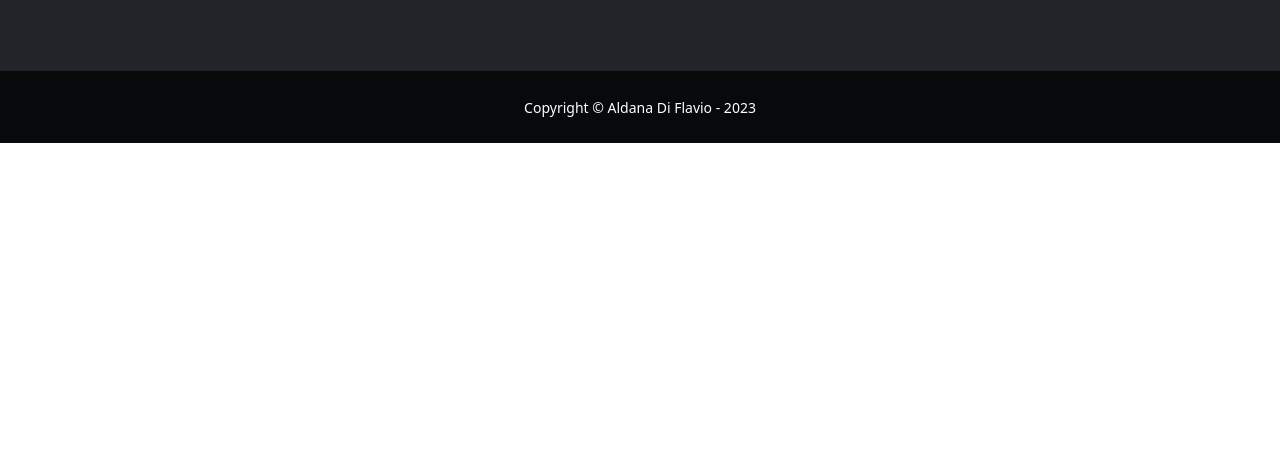
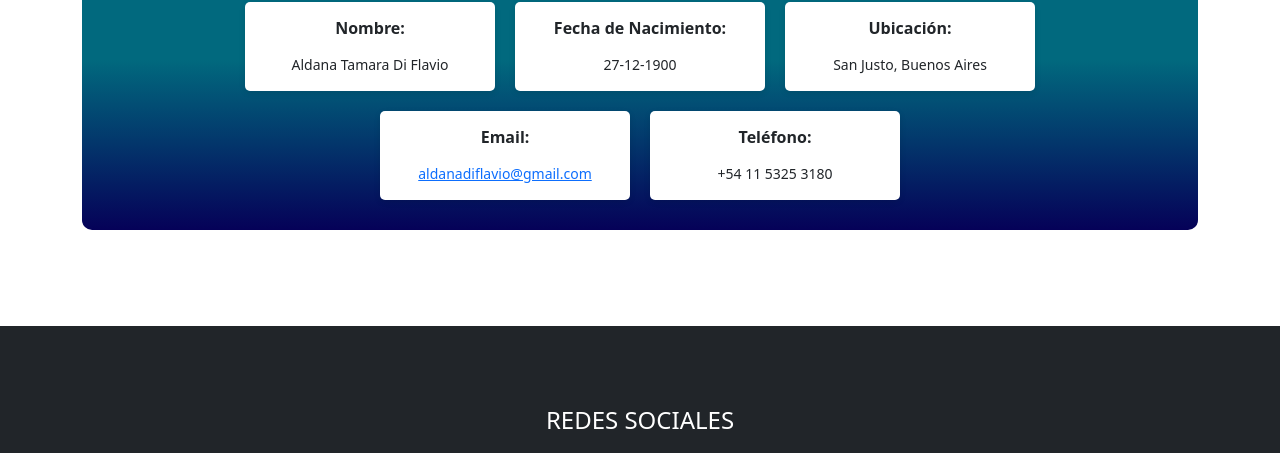
Before and after one commit to aldanadiflavio/curriculum-vitae, a plain HTML site: page index.html in a window 1280 px wide. Shown: the part 2318-2771 px from the top of the page. Before the commit the page ends 2461 px from the top, so only its background shows below. Drawn offline with nearby package versions, Linux system fonts and the light colour scheme.

Commit message:
se creo la seccion de contacto y se cambio foto de perfil

```diff
--- a/css/estilo.css
+++ b/css/estilo.css
@@ -208,6 +208,47 @@ box-shadow: 6px 6px 14px -7px rgba(0,0,0,0.75);
   margin-bottom: 0;
 }
 
+/*SECCION CONTACTO*/
+.datos-personales {
+  margin-top: 40px;
+  border-radius: 10px;
+  background: linear-gradient(0deg, rgb(5, 1, 88) 0%, rgb(1, 105, 126) 66%);
+  padding: 20px;
+}
+
+.datos-personales h2 {
+  margin-bottom: 20px;
+  text-align: center;
+  font-size: 28px;
+  font-weight: bold;
+}
+
+.info-personal {
+  display: flex;
+  flex-wrap: wrap;
+  justify-content: center;
+}
+
+.info-personal-item {
+  margin: 10px;
+  padding: 10px;
+  background-color: #FFF;
+  border-radius: 5px;
+  box-shadow: 0 2px 6px rgba(0, 0, 0, 0.1);
+  width: 250px;
+  text-align: center;
+  font-size: 16px;
+}
+
+.info-personal-label {
+  font-weight: bold;
+}
+
+.info-personal-value {
+  margin-top: 5px;
+  font-size: 14px;
+}
+
 
 /*boton para volver arriba*/
 .scroll-top {
--- a/index.html
+++ b/index.html
@@ -25,8 +25,10 @@
       </button>
       <div class="collapse navbar-collapse" id="navbarResponsive">
         <ul class="navbar-nav ms-auto">
-          <li class="nav-item mx-0 mx-lg-1"><a class="nav-link py-3 px-0 px-lg-3 rounded" href="#exp-laboral">Experiencia laboral</a></li>
-          <li class="nav-item mx-0 mx-lg-1"><a class="nav-link py-3 px-0 px-lg-3 rounded" href="#educacion">Educación</a></li>
+          <li class="nav-item mx-0 mx-lg-1"><a class="nav-link py-3 px-0 px-lg-3 rounded"
+              href="#exp-laboral">Experiencia laboral</a></li>
+          <li class="nav-item mx-0 mx-lg-1"><a class="nav-link py-3 px-0 px-lg-3 rounded"
+              href="#educacion">Educación</a></li>
           <li class="nav-item mx-0 mx-lg-1"><a class="nav-link py-3 px-0 px-lg-3 rounded" href="#contacto">Contacto</a>
           </li>
         </ul>
@@ -39,7 +41,7 @@
   <header class="cabecera bg-secondary text-white text-center fondo-cabecera">
     <div class="container d-flex align-items-center flex-column">
 
-      <img class="mb-5 img-avatar" src="img/buho.png" alt="..." />
+      <img class="mb-5 img-avatar" src="img/avatar.png" alt="..." />
 
       <h1 class="titulo-cabecera text-uppercase mb-0">Aldana Di Flavio</h1>
 
@@ -55,7 +57,7 @@
   <!--Fin barra encabezado-->
 
   <!--Seccion Expericiencia Laboral-->
-  <section id="exp-laboral" class="seccion text-white mb-0" >
+  <section id="exp-laboral" class="seccion text-white mb-0">
     <div class="container">
       <h2 class="titulo-seccion text-center text-uppercase text-dark">Experiencia Laboral</h2>
       <div class="divisor">
@@ -92,7 +94,8 @@
               <P class="card-text">
                 - Mantenimiento correctivo y evolutivo a sistema de afiliados de obra social OSPACP <br>
                 - Actualizar información de los sitios de obra social OSPACP y UPACP <br>
-                - Mantenimiento correctivo y evolutivo a sistema de análisis de muestras de suelos de Laboratorio Fertilab
+                - Mantenimiento correctivo y evolutivo a sistema de análisis de muestras de suelos de Laboratorio
+                Fertilab
               </P>
             </div>
           </div>
@@ -106,7 +109,8 @@
               <p class="card-text"><b>Ministerio de educación (CABA)</b></p>
               <p class="card-text">10/2017 - 12/2018</p>
               <P class="card-text">
-                - Procesamiento y análisis de la información cuantitativa utilizando SQL, elaboración de reportes de estadística educativa, cálculo de indicadores
+                - Procesamiento y análisis de la información cuantitativa utilizando SQL, elaboración de reportes de
+                estadística educativa, cálculo de indicadores
               </P>
             </div>
           </div>
@@ -157,6 +161,45 @@
   </section>
   <!-- Fin seccion educacion -->
 
+  <!--seccion contacto-->
+  <section id="contacto" class="seccion text-white mb-0">
+    <div class="container">
+      <h2 class="titulo-seccion text-center text-uppercase text-dark">Contacto</h2>
+      <div class="divisor">
+        <div class="linea-divisora"></div>
+        <div class="linea-divisora-icono"><i class="fa fa-star"></i></div>
+        <div class="linea-divisora"></div>
+      </div>
+      <!-- Empleos-->
+      <div class="datos-personales text-dark">
+        <div class="info-personal">
+          <div class="info-personal-item">
+            <div class="info-personal-label">Nombre:</div>
+            <div class="info-personal-value">Aldana Tamara Di Flavio</div>
+          </div>
+          <div class="info-personal-item">
+            <div class="info-personal-label">Fecha de Nacimiento:</div>
+            <div class="info-personal-value">27-12-1900</div>
+          </div>
+          <div class="info-personal-item">
+            <div class="info-personal-label">Ubicación:</div>
+            <div class="info-personal-value">San Justo, Buenos Aires</div>
+          </div>
+          <div class="info-personal-item">
+            <div class="info-personal-label">Email:</div>
+            <div class="info-personal-value"><a href="mailto:aldanadiflavio@gmail.com" class="text-break">aldanadiflavio@gmail.com</a></div>
+          </div>
+          <div class="info-personal-item">
+            <div class="info-personal-label">Teléfono:</div>
+            <div class="info-personal-value">+54 11 5325 3180</div>
+          </div>
+        </div>
+      </div>
+    </div>
+    </div>
+  </section>
+  <!-- fin seccion contacto -->
+
   <!--Footer-->
   <footer class="footer bg-dark text-center">
     <div class="container">
```
Also changed, not shown: img/buho.png (deleted), 1 other file. Lines whose indentation alone changed are shown as unchanged.
